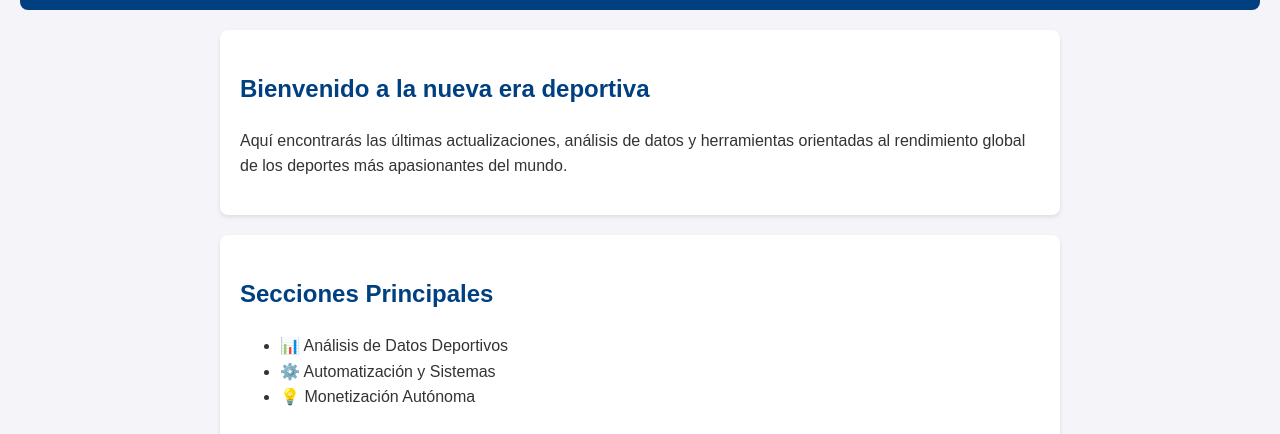
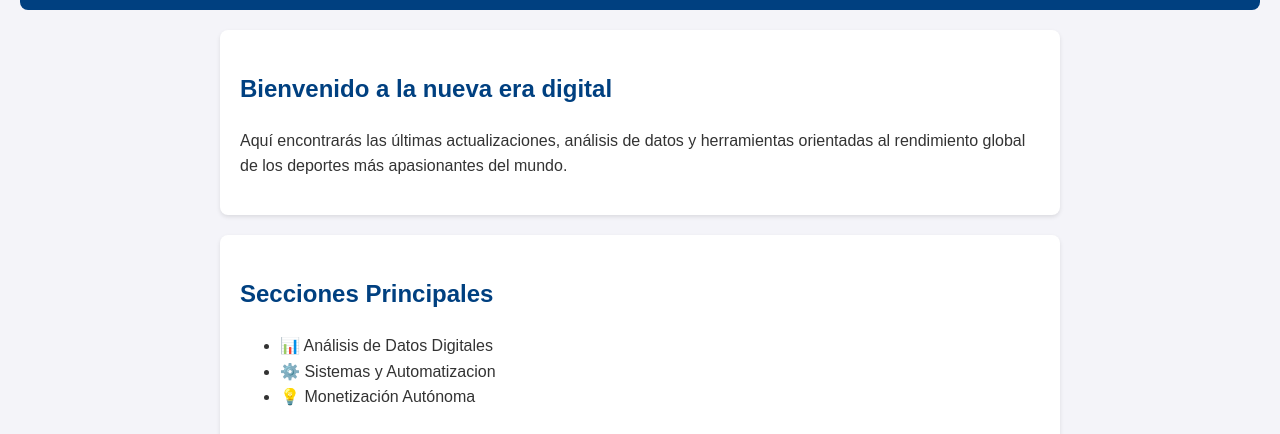
Before and after one commit to gerardoalgorimodecontrol-collab/World-Sports, a plain HTML site: page docs/index.html in a window 1280 px wide. Shown: the part 206-640 px from the top of the page. Drawn offline with Linux system fonts and the light colour scheme.

Commit message:
Update index.html

```diff
--- a/docs/index.html
+++ b/docs/index.html
@@ -20,15 +20,15 @@
 
     <main>
         <section>
-            <h2>Bienvenido a la nueva era deportiva</h2>
+            <h2>Bienvenido a la nueva era digital</h2>
             <p>Aquí encontrarás las últimas actualizaciones, análisis de datos y herramientas orientadas al rendimiento global de los deportes más apasionantes del mundo.</p>
         </section>
 
         <section>
             <h2>Secciones Principales</h2>
             <ul>
-                <li>📊 Análisis de Datos Deportivos</li>
-                <li>⚙️ Automatización y Sistemas</li>
+                <li>📊 Análisis de Datos Digitales</li>
+                <li>⚙️ Sistemas y Automatizacion</li>
                 <li>💡 Monetización Autónoma</li>
             </ul>
         </section>
```
